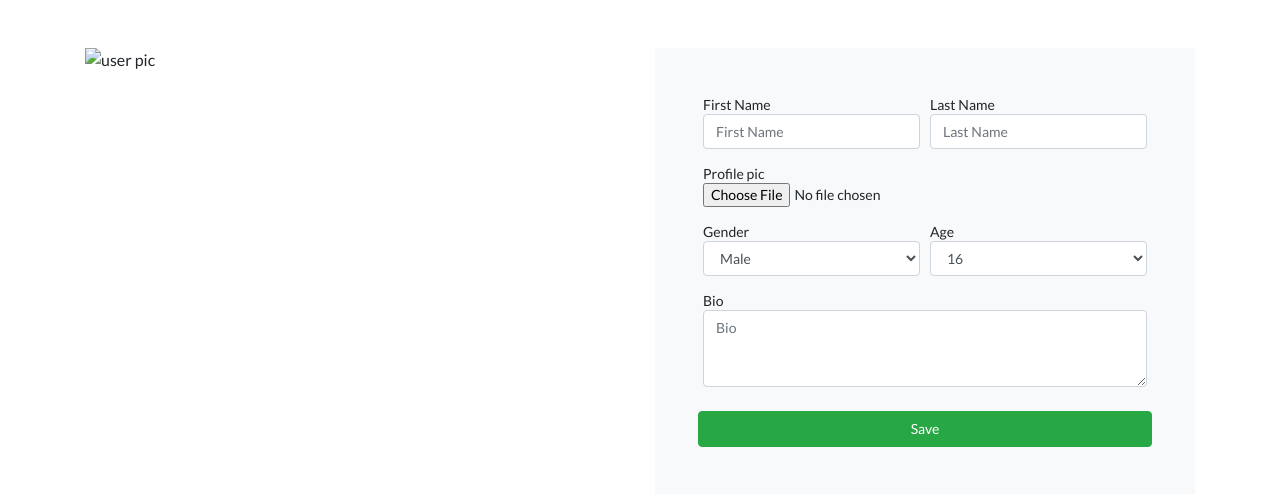
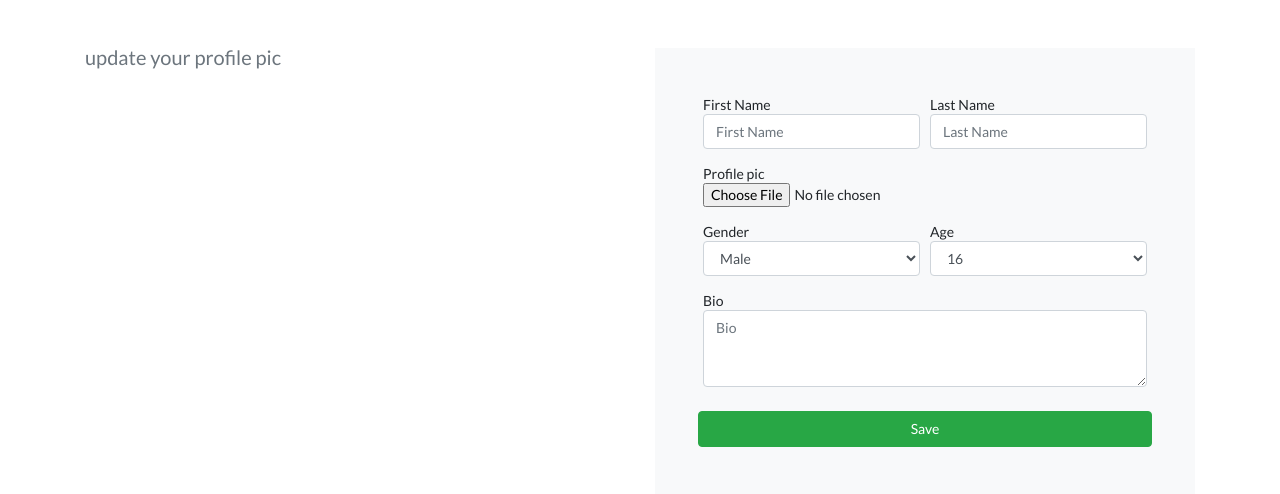
Before and after one commit to inaveenchahar/justchat, a Django app: template accounts/templates/edit_profile.html in a window 1280 px wide. Shown: the part 58-552 px from the top of the page. Run offline with Django 3.2, Linux system fonts and the light colour scheme; the template is opened without the code that fills it: values that come from a table or form of the project are taken from there, others are empty; some libraries are stand-ins or nearby versions.

Commit message:
fix(accounts): no profile pic bug fixed

```diff
--- a/accounts/models.py
+++ b/accounts/models.py
@@ -12,7 +12,7 @@ class ProfileModel(models.Model):
     )
     AGE = [(i, i) for i in range(16, 101)]
     user = models.OneToOneField(User, on_delete=models.CASCADE)
-    profile_pic = models.ImageField(upload_to='profile_images/', null=True)
+    profile_pic = models.ImageField(upload_to='profile_images/', null=True, blank=True)
     gender = models.CharField(choices=GENDER, null=True, max_length=8)
     age = models.IntegerField(choices=AGE, null=True)
     bio = models.CharField(max_length=100, blank=True)
--- a/accounts/templates/edit_profile.html
+++ b/accounts/templates/edit_profile.html
@@ -9,7 +9,11 @@
         <div class="container py-5">
             <div class="row">
                 <div class="col-md-4 mb-4">
-                    <img alt="user pic" src="{{ selected_profile.profile_pic.url }}" class="embed-responsive">
+                    {% if selected_profile.profile_pic %}
+                        <img alt="user pic" src="{{ selected_profile.profile_pic.url }}" class="embed-responsive">
+                    {% else %}
+                        <p class="lead text-muted">update your profile pic</p>
+                    {% endif %}
                 </div>
                 <div class="col-md-6 offset-md-2">
                     <div class="bg-light p-3 p-md-5">
```
Also changed, not shown: accounts/migrations/0004_auto_20210202_1912.py (added).
